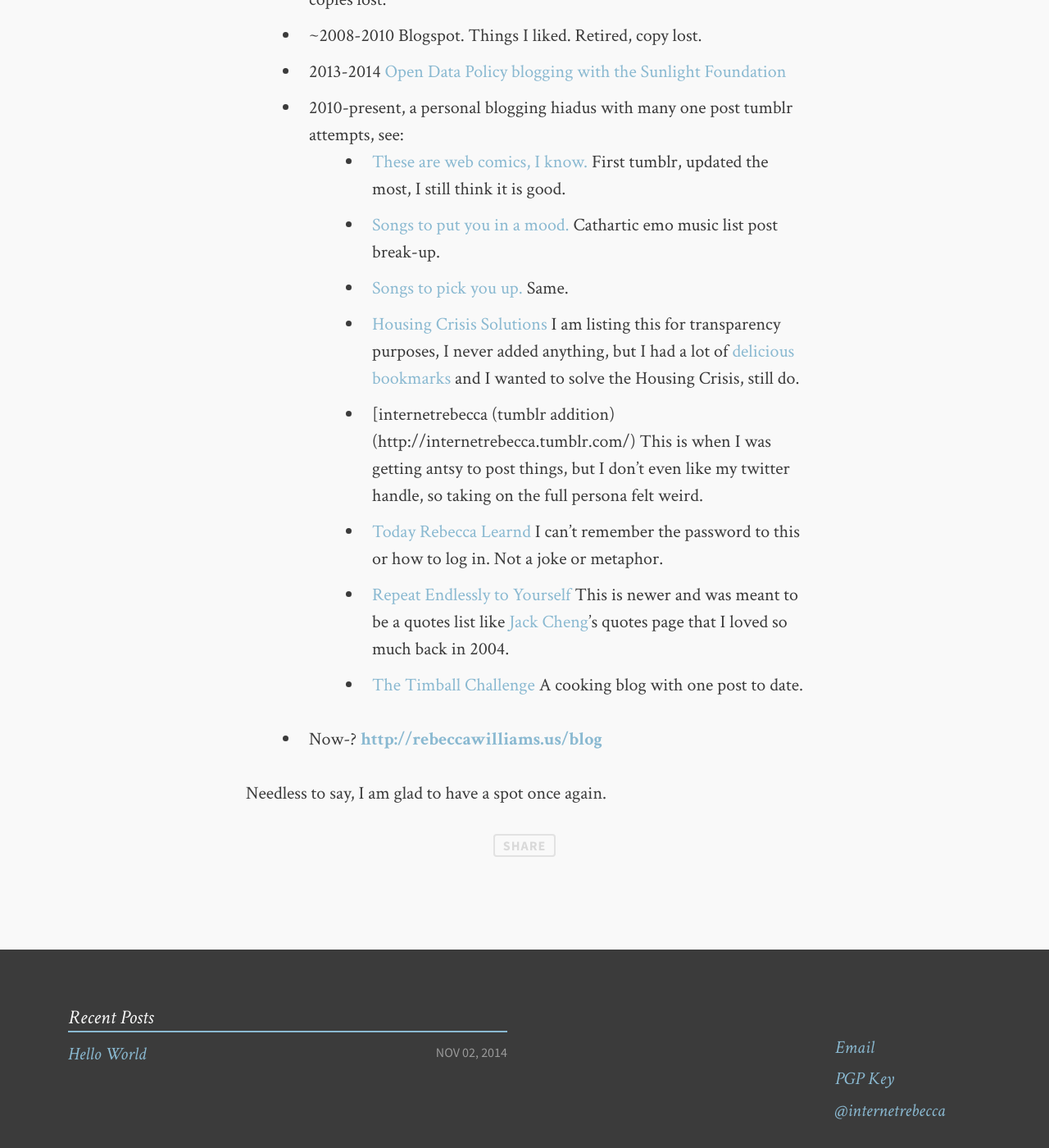
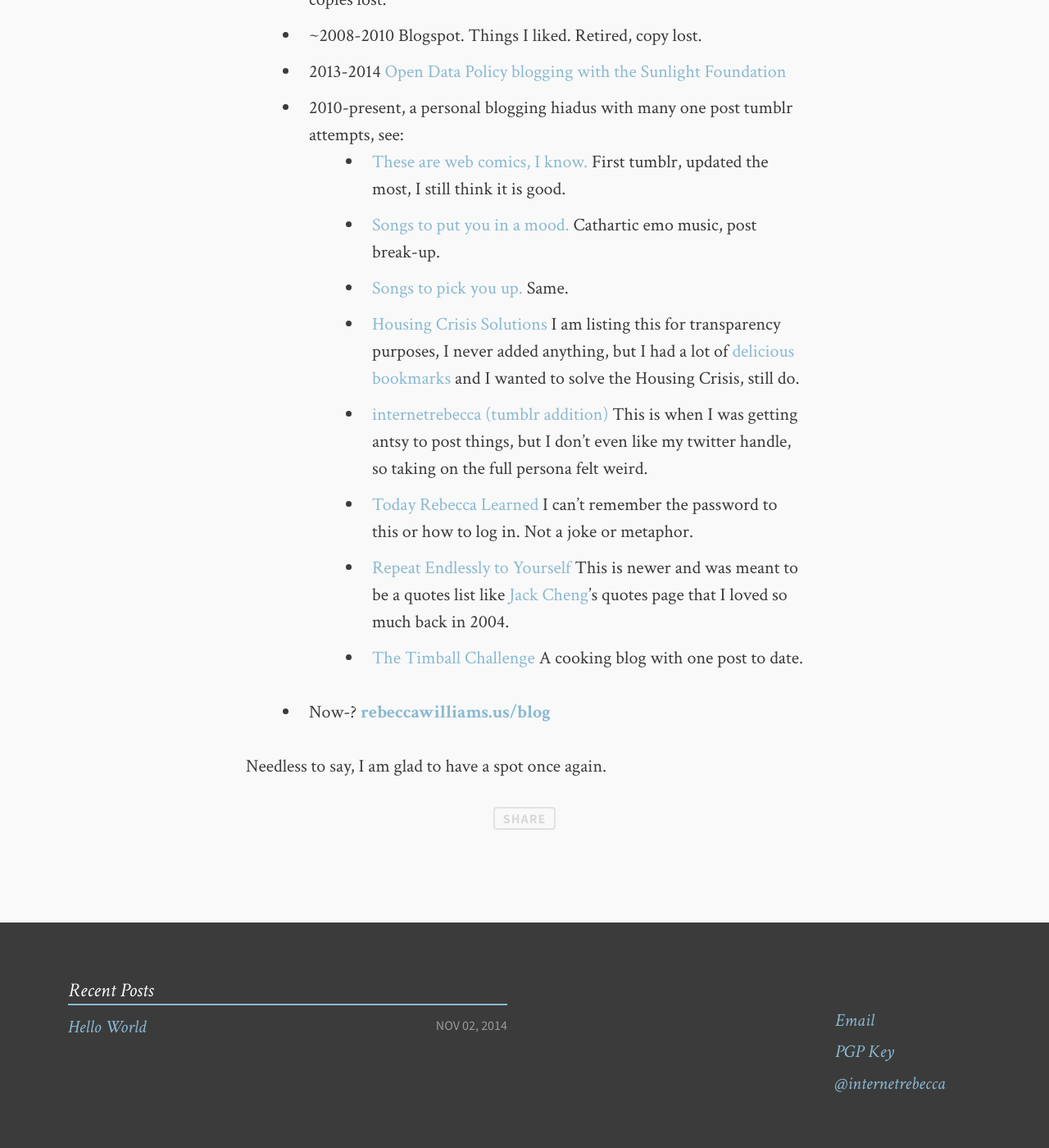
Before and after one commit to rebeccawilliams/rebeccawilliams.us, a Jekyll site: the page built from _posts/2013-08-17-helloworld.md, in a window 1280 px wide and 1400 px high, scrolled down 1499 px. Shown: the whole window at 82% size. Built offline with Jekyll 4.4.1, drawn with Linux system fonts in a browser that asks for light colours; comment, search, counter and statistics services are not loaded.

Commit message:
Update 2013-08-17-helloworld.md

```diff
--- a/_posts/2013-08-17-helloworld.md
+++ b/_posts/2013-08-17-helloworld.md
@@ -18,13 +18,13 @@ To date:
 * 2013-2014 [Open Data Policy blogging with the Sunlight Foundation](http://sunlightfoundation.com/blog/author/rwilliams/)
 * 2010-present, a personal blogging hiadus with many one post tumblr attempts, see:
 	* [These are web comics, I know.](http://thesearewebcomicsiknow.tumblr.com/) First tumblr, updated the most, I still think it is good.
-	* [Songs to put you in a mood.](http://songstoputyouinamood.tumblr.com/) Cathartic emo music list post break-up.
+	* [Songs to put you in a mood.](http://songstoputyouinamood.tumblr.com/) Cathartic emo music, post break-up.
 	* [Songs to pick you up.](http://songstopickyouup.tumblr.com/) Same.
 	* [Housing Crisis Solutions](http://housingcrisissolutions.tumblr.com/) I am listing this for transparency purposes, I never added anything, but I had a lot of [delicious bookmarks](https://delicious.com/thisisdumbiknow/tag_bundle/PlanningThesis) and I wanted to solve the Housing Crisis, still do.
-	* [internetrebecca (tumblr addition)(http://internetrebecca.tumblr.com/) This is when I was getting antsy to post things, but I don't even like my twitter handle, so taking on the full persona felt weird.
-	* [Today Rebecca Learnd](http://todayrebeccalearned.tumblr.com/) I can't remember the password to this or how to log in. Not a joke or metaphor.
+	* [internetrebecca (tumblr addition)](http://internetrebecca.tumblr.com/) This is when I was getting antsy to post things, but I don't even like my twitter handle, so taking on the full persona felt weird.
+	* [Today Rebecca Learned](http://todayrebeccalearned.tumblr.com/) I can't remember the password to this or how to log in. Not a joke or metaphor.
 	* [Repeat Endlessly to Yourself](http://repeatendlesslytoyourself.tumblr.com/) This is newer and was meant to be a quotes list like [Jack Cheng](http://jackcheng.com/)'s quotes page that I loved so much back in 2004.
 	* [The Timball Challenge](http://thetimballchallenge.tumblr.com/) A cooking blog with one post to date.
-* Now-? **[http://rebeccawilliams.us/blog](http://rebeccawilliams.us/blog)**
+* Now-? **[rebeccawilliams.us/blog](http://rebeccawilliams.us/blog)**
 
 Needless to say, I am glad to have a spot once again.
```
